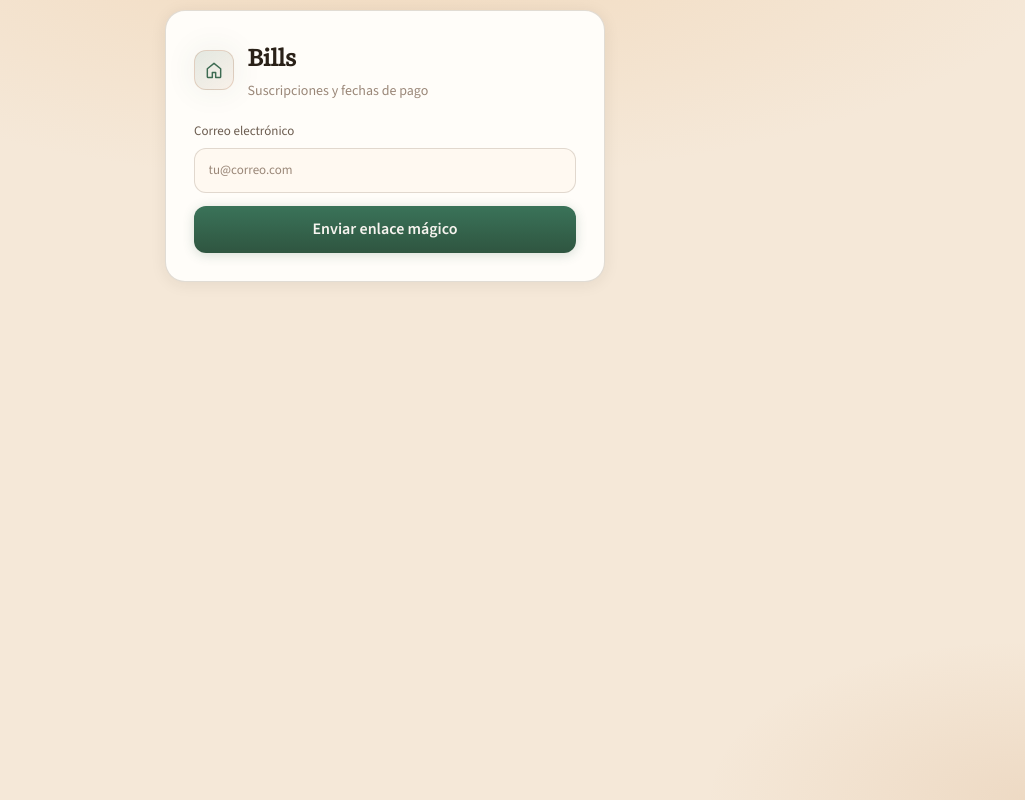
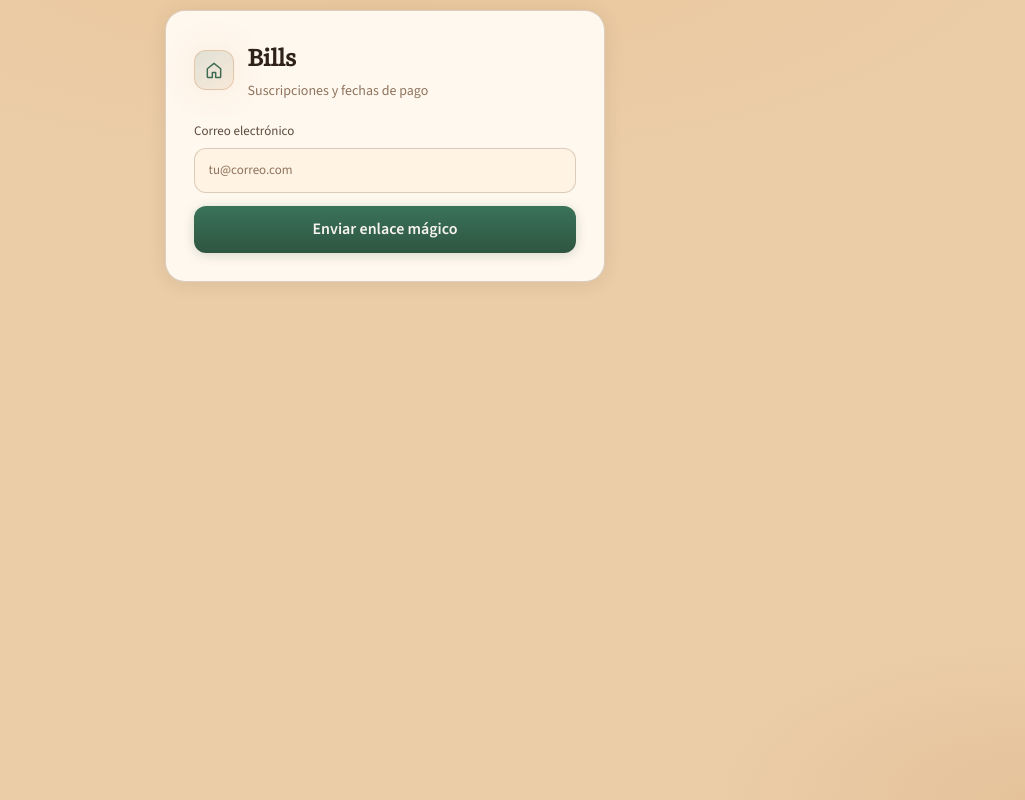
Before and after one commit to whoscrizzz/billzzz, a React (Vite) app: page / in a window 1280 px wide. Shown: the whole page, without its empty margins (255-1280 px from the left). Built offline with nearby package versions, Linux system fonts and the light colour scheme.

Commit message:
style: fondo arena más cálido y visible (#ebcda8)
Co-authored-by: whoscrizzz <whoscrizzz@users.noreply.github.com>

```diff
--- a/index.html
+++ b/index.html
@@ -4,7 +4,8 @@
     <meta charset="UTF-8" />
     <link rel="icon" type="image/svg+xml" href="/favicon.svg" />
     <meta name="viewport" content="width=device-width, initial-scale=1.0, viewport-fit=cover" />
-    <meta name="theme-color" content="#f5e8d8" />
+    <meta name="theme-color" content="#ebcda8" />
+    <meta name="color-scheme" content="light" />
     <meta name="description" content="Gestiona tus suscripciones y fechas de pago" />
     <meta name="apple-mobile-web-app-status-bar-style" content="default" />
     <meta name="apple-mobile-web-app-capable" content="yes" />
--- a/src/App.css
+++ b/src/App.css
@@ -1,30 +1,30 @@
 :root {
-  color-scheme: light;
+  color-scheme: light only;
   --font-sans: "Source Sans 3", "Segoe UI", system-ui, sans-serif;
   --font-serif: "Source Serif 4", "Iowan Old Style", "Palatino Linotype", Georgia, serif;
   --font-display: var(--font-serif);
   font-family: var(--font-sans);
   line-height: 1.55;
   font-weight: 400;
-  color: #6b5c4f;
-  background: #f5e8d8;
-  --bg: #f5e8d8;
-  --bg-elevated: #fff9f1;
-  --surface: #fffdf9;
-  --surface-2: #efe3d2;
-  --surface-hover: #e6d6c2;
-  --border: rgba(92, 68, 48, 0.12);
-  --border-strong: rgba(92, 68, 48, 0.18);
-  --border-glow: rgba(168, 98, 52, 0.22);
-  --text: #2a2118;
-  --text-secondary: #6b5c4f;
-  --muted: #9a8778;
+  color: #5c4a3a;
+  background: #ebcda8;
+  --bg: #ebcda8;
+  --bg-elevated: #fff3e3;
+  --surface: #fff8ef;
+  --surface-2: #e8d4b8;
+  --surface-hover: #dfc4a0;
+  --border: rgba(110, 78, 48, 0.16);
+  --border-strong: rgba(110, 78, 48, 0.24);
+  --border-glow: rgba(196, 118, 52, 0.28);
+  --text: #2f2218;
+  --text-secondary: #5c4a3a;
+  --muted: #8f735c;
   --accent: #3d6b52;
-  --accent-soft: rgba(61, 107, 82, 0.14);
-  --accent-dim: rgba(168, 98, 52, 0.08);
+  --accent-soft: rgba(61, 107, 82, 0.16);
+  --accent-dim: rgba(196, 118, 52, 0.12);
   --accent-strong: #2f5540;
-  --accent-warm: #b87333;
-  --accent-warm-soft: rgba(184, 115, 51, 0.14);
+  --accent-warm: #c47634;
+  --accent-warm-soft: rgba(196, 118, 52, 0.18);
   --danger: #b42318;
   --danger-soft: rgba(180, 35, 24, 0.1);
   --success: #3d6b52;
@@ -34,8 +34,8 @@
   --radius-md: 0.75rem;
   --radius-lg: 1rem;
   --radius-xl: 1.25rem;
-  --shadow-card: 0 2px 16px rgba(44, 36, 28, 0.08);
-  --shadow-glow: 0 0 32px rgba(45, 90, 69, 0.08);
+  --shadow-card: 0 2px 18px rgba(72, 48, 28, 0.1);
+  --shadow-glow: 0 0 36px rgba(196, 118, 52, 0.12);
   --sidebar-width: 252px;
   --sat: env(safe-area-inset-top, 0px);
   --sab: env(safe-area-inset-bottom, 0px);
@@ -51,14 +51,20 @@ body {
   margin: 0;
   min-height: 100vh;
   background:
-    radial-gradient(ellipse 110% 70% at 50% -15%, rgba(232, 180, 120, 0.22), transparent 58%),
-    radial-gradient(ellipse 55% 35% at 100% 0%, rgba(184, 115, 51, 0.1), transparent 52%),
-    radial-gradient(ellipse 40% 30% at 0% 100%, rgba(61, 107, 82, 0.06), transparent 50%),
+    radial-gradient(ellipse 120% 80% at 50% -20%, rgba(240, 170, 90, 0.38), transparent 55%),
+    radial-gradient(ellipse 60% 45% at 100% 0%, rgba(196, 118, 52, 0.18), transparent 50%),
+    radial-gradient(ellipse 50% 40% at 0% 100%, rgba(180, 130, 70, 0.14), transparent 48%),
     var(--bg);
 }
 
 #root {
   min-height: 100vh;
+  background: transparent;
+}
+
+.layout,
+.layout-main {
+  background: transparent;
 }
 
 ::selection {
@@ -163,7 +169,7 @@ body.sidebar-open {
   left: 0;
   bottom: 0;
   width: var(--sidebar-width);
-  background: rgba(252, 244, 232, 0.97);
+  background: rgba(248, 232, 210, 0.98);
   border-right: 1px solid var(--border);
   display: flex;
   flex-direction: column;
@@ -357,7 +363,7 @@ body.sidebar-open {
   padding-left: max(1rem, var(--sal));
   padding-right: max(1rem, var(--sar));
   border-bottom: 1px solid var(--border-strong);
-  background: rgba(252, 244, 232, 0.92);
+  background: rgba(248, 232, 210, 0.95);
   backdrop-filter: blur(16px) saturate(1.2);
   position: sticky;
   top: 0;
@@ -426,7 +432,7 @@ body.sidebar-open {
   justify-content: space-around;
   gap: 0.25rem;
   padding: 0.5rem 0.75rem calc(0.5rem + env(safe-area-inset-bottom));
-  background: rgba(252, 244, 232, 0.94);
+  background: rgba(248, 232, 210, 0.96);
   border-top: 1px solid var(--border-strong);
   backdrop-filter: blur(20px) saturate(1.3);
   z-index: 30;
@@ -814,7 +820,7 @@ body.sidebar-open {
   padding: 1.35rem 1.4rem;
   border: 1px solid var(--border-strong);
   border-radius: var(--radius-xl);
-  background: linear-gradient(165deg, #fffdf9 0%, #f8ecd9 100%);
+  background: linear-gradient(165deg, #fff8ef 0%, #f0dcc0 100%);
   box-shadow: var(--shadow-card);
 }
 
--- a/vite.config.ts
+++ b/vite.config.ts
@@ -14,8 +14,8 @@ export default defineConfig({
         name: "Bills — Suscripciones",
         short_name: "Bills",
         description: "Gestiona tus suscripciones, fechas de pago y avisos",
-        theme_color: "#f5e8d8",
-        background_color: "#f5e8d8",
+        theme_color: "#ebcda8",
+        background_color: "#ebcda8",
         display: "standalone",
         orientation: "portrait",
         start_url: "/",
```
